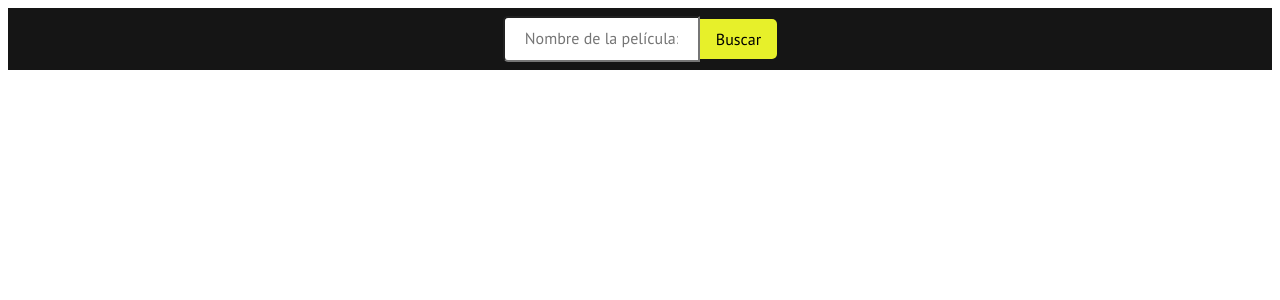
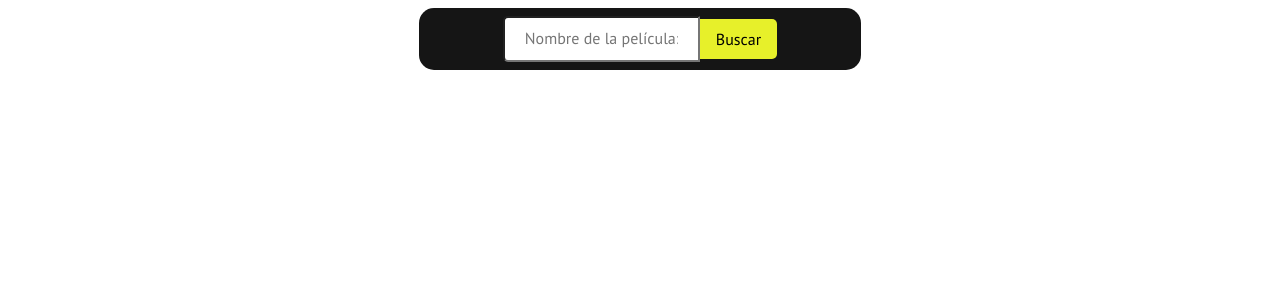
Before and after one commit to JianengHuang/Angular-MovieDB, an Angular app: page / in a window 1280 px wide. Shown: the top 300 px of the page. Built offline with nearby package versions, Linux system fonts and the light colour scheme.

Commit message:
reduce size of navbar

```diff
--- a/src/app/app.component.css
+++ b/src/app/app.component.css
@@ -1,5 +1,11 @@
 * {
   font-family: "PT Sans", sans-serif;
+}
+
+.biggest-container {
+  display: flex;
+  justify-content: center;
+  align-items: center;
 }
 
 .nav-container {
@@ -7,7 +13,7 @@
   color: white;
   position: relative;
   top: 0;
-  width: 100%;
+  width: 35%;
   overflow: hidden;
   left: 0;
   display: flex;
@@ -15,6 +21,7 @@
   justify-content: center;
   align-items: center;
   gap: 20px;
+  border-radius: 15px;
 }
 
 .search-box {
--- a/src/app/app.component.html
+++ b/src/app/app.component.html
@@ -1,3 +1,4 @@
+<div class="biggest-container">
   <div class="nav-container">
     <form class="form-container">
       <input
@@ -16,5 +17,6 @@
       </button>
     </form>
   </div>
+</div>
 
 <router-outlet></router-outlet>
```
Lines whose indentation alone changed are shown as unchanged.
